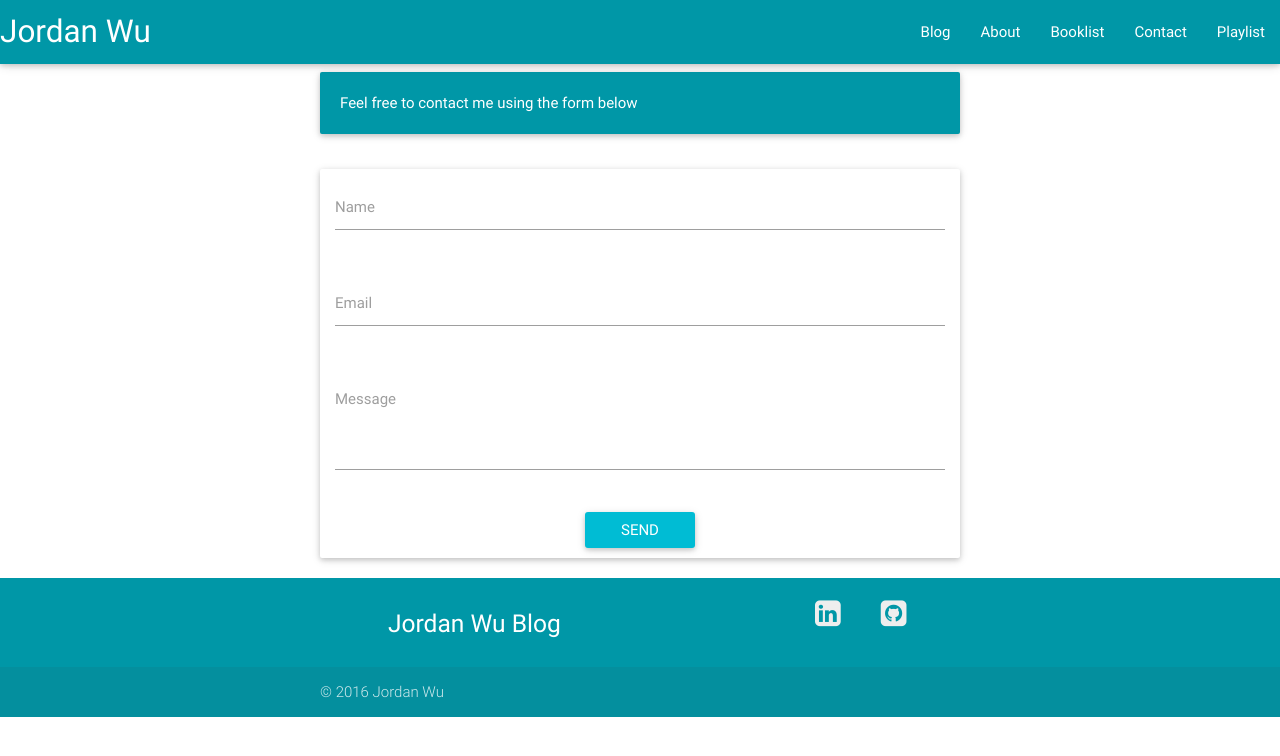
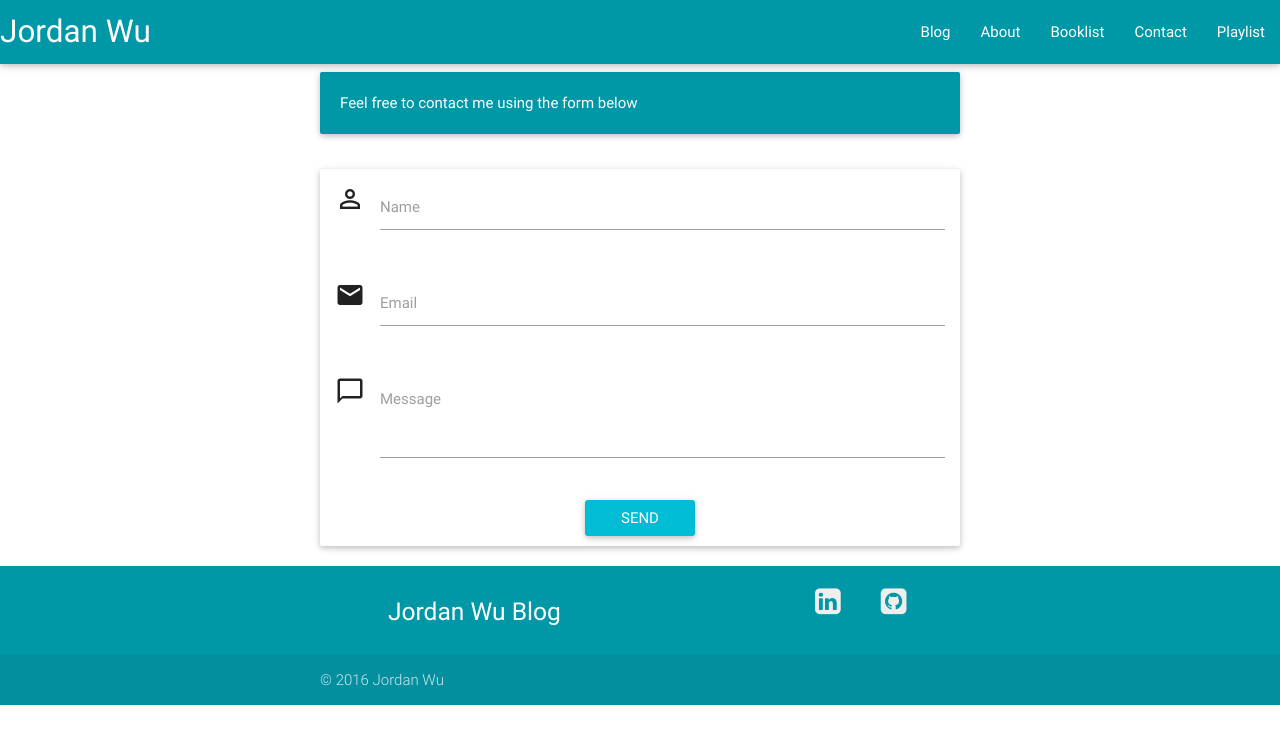
Before and after one commit to JordanSpencerWu/old-website, a Jekyll site: the page built from contact.html, in a window 1280 px wide. Shown: the top 756 px of the page. Built offline with Jekyll 4.4.1, drawn with Linux system fonts in a browser that asks for light colours; nearby versions of some CDN libraries.

Commit message:
add icons to contact form

```diff
--- a/contact.html
+++ b/contact.html
@@ -17,18 +17,21 @@ permalink: /contact/
       <input type='hidden' name='redirect_to' value='http://jordanspencerwu.github.io/' />
       <div class="row">
         <div class="input-field col s12">
+          <i class="material-icons prefix">perm_identity</i>
           <input id="Name" type="text" class="validate" name="name">
           <label for="Name">Name</label>
         </div>
       </div>
       <div class="row">
         <div class="input-field col s12">
+          <i class="material-icons prefix">email</i>
           <input id="email" type="email" class="validate" name="email">
           <label for="email">Email</label>
         </div>
       </div>
       <div class="row">
         <div class="input-field col s12">
+          <i class="material-icons prefix">chat_bubble_outline</i>
           <textarea id="textarea" class="materialize-textarea" name="message"></textarea>
           <label for="textarea">Message</label>
         </div>
```
